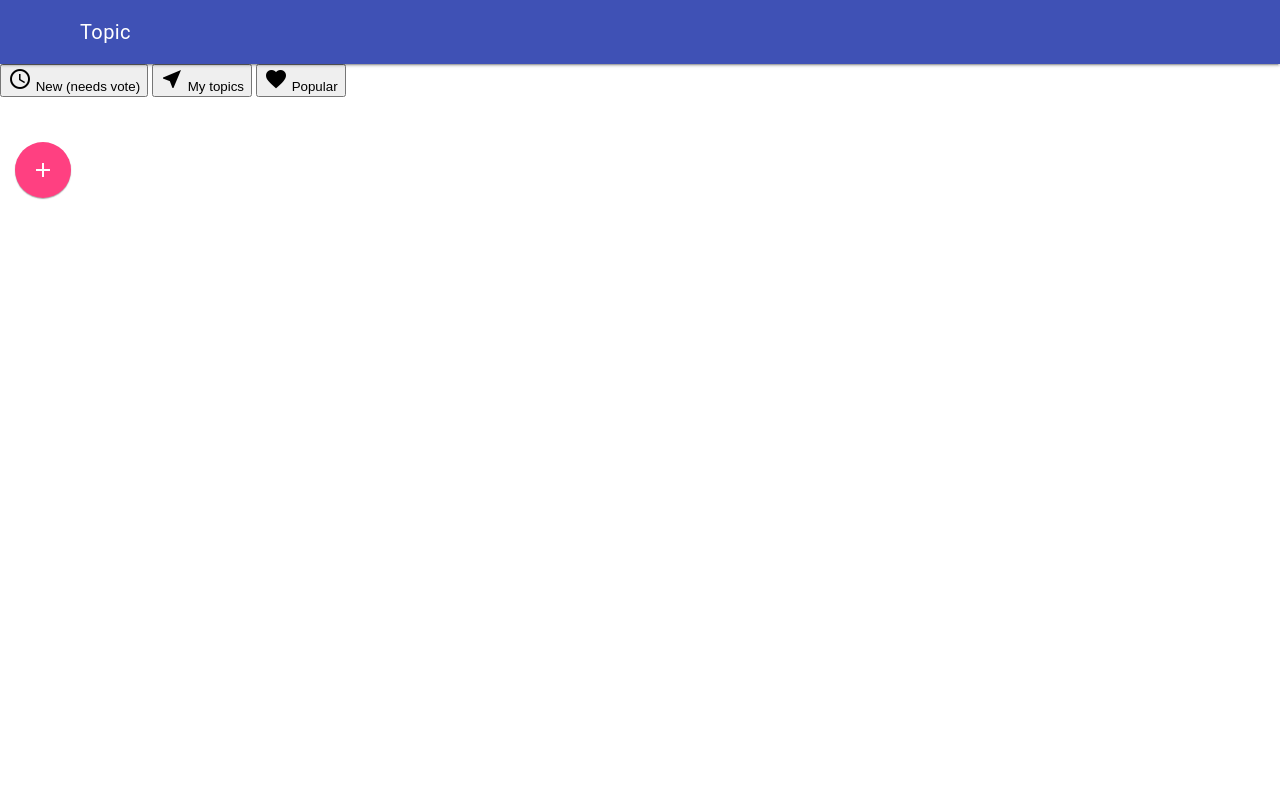
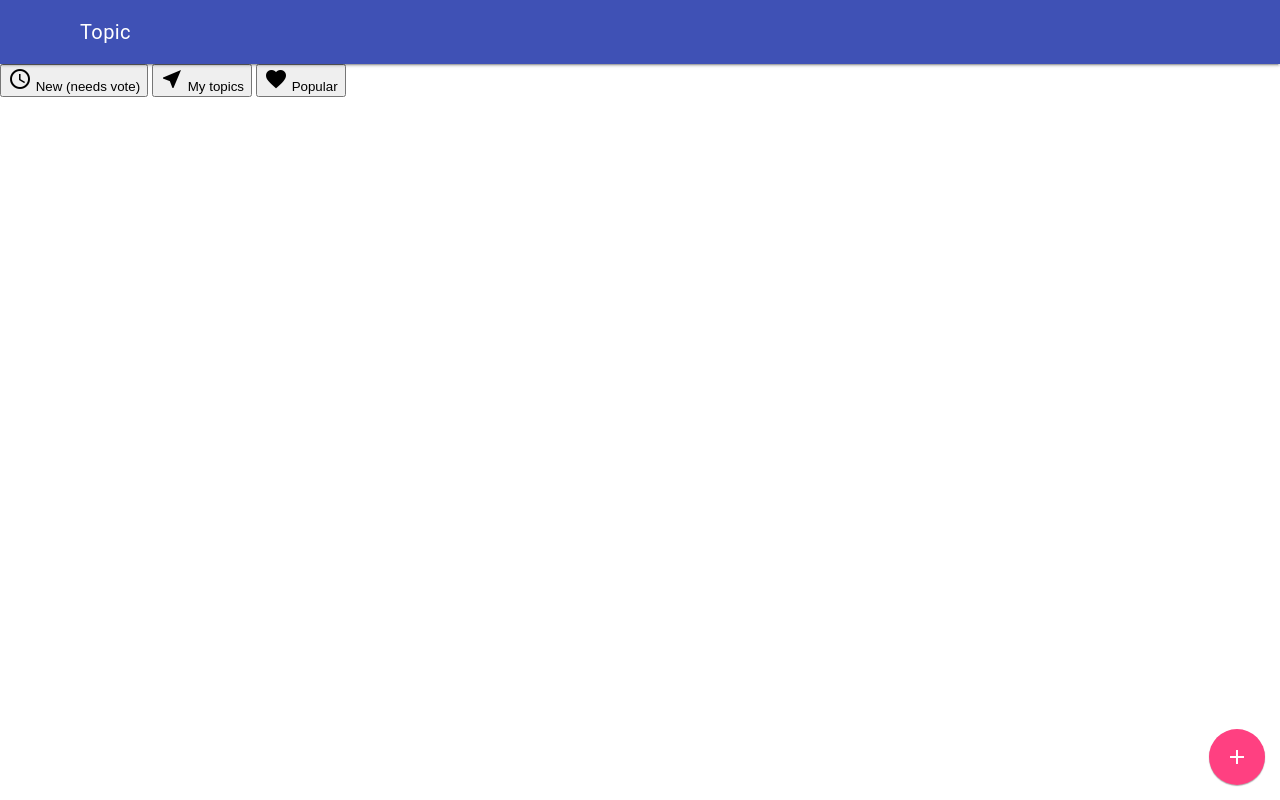
Before and after one commit to egirard/topic, a plain HTML site: page index.html in a window 1280 px wide. Drawn offline with Linux system fonts and the light colour scheme; no server answers.

Commit message:
Move floating action buttons to bottom-right.

```diff
--- a/index.html
+++ b/index.html
@@ -5,21 +5,7 @@
     <link rel="stylesheet" href="./third_party/mdl/material.min.css">
     <script src="./third_party/mdl/material.min.js"></script>
     <link rel="stylesheet" href="https://fonts.googleapis.com/icon?family=Material+Icons">
-    <style>
-      .app-page {
-        /* Pages should not be visible until JS determines which one should
-           be shown. */
-        display: none;
-        margin: 15px;
-      }
-      .app-page.visible {
-        display: block;
-      }
-      #templates {
-        display: none;
-      }
-
-    </style>
+    <link rel="stylesheet" href="style.css">
     <script src="js/topic.js" type="module"></script>
     <!-- Consider using bundle.js for deployment.
     -->
@@ -115,10 +101,12 @@
 
                 <ul id="topic-list" class="demo-list-three mdl-list">
                 </ul>
-          <!-- Colored FAB button with ripple TODO: Move to bottom-right (fixed-pos)-->
-          <button class="mdl-button mdl-js-button mdl-button--fab mdl-js-ripple-effect mdl-button--colored" id="AddTopic">
-            <i class="material-icons">add</i>
-          </button>
+          <!-- Colored FAB button with ripple -->
+          <div class="controls">
+            <button class="mdl-button mdl-js-button mdl-button--fab mdl-js-ripple-effect mdl-button--colored" id="AddTopic">
+              <i class="material-icons">add</i>
+            </button>
+          </div>
         </div>
         <div class="page-content app-page" id="page-add">
           <!-- Square card -->
@@ -149,7 +137,7 @@
                 <label class="mdl-textfield__label" for="newTopicDescription">Describe it - what will we talk about?</label>
               </div>
 
-              <div class="mdl-card__actions mdl-card--border">
+              <div class="controls">
                 <button class="mdl-button mdl-js-button mdl-button--fab mdl-js-ripple-effect mdl-button--colored" id="addRoomDone">
                     <i class="material-icons">done</i>
                 </button>
--- /dev/null
+++ b/style.css
@@ -0,0 +1,22 @@
+.app-page {
+  /* Pages should not be visible until JS determines which one should
+     be shown. */
+  display: none;
+  margin: 15px;
+}
+.app-page.visible {
+  display: block;
+}
+#templates {
+  display: none;
+}
+.controls {
+  position: fixed;
+  bottom: 0;
+  right: 0;
+  margin: 15px;
+  text-align: right;
+}
+.controls > button {
+  display: inline-block;
+}
```
